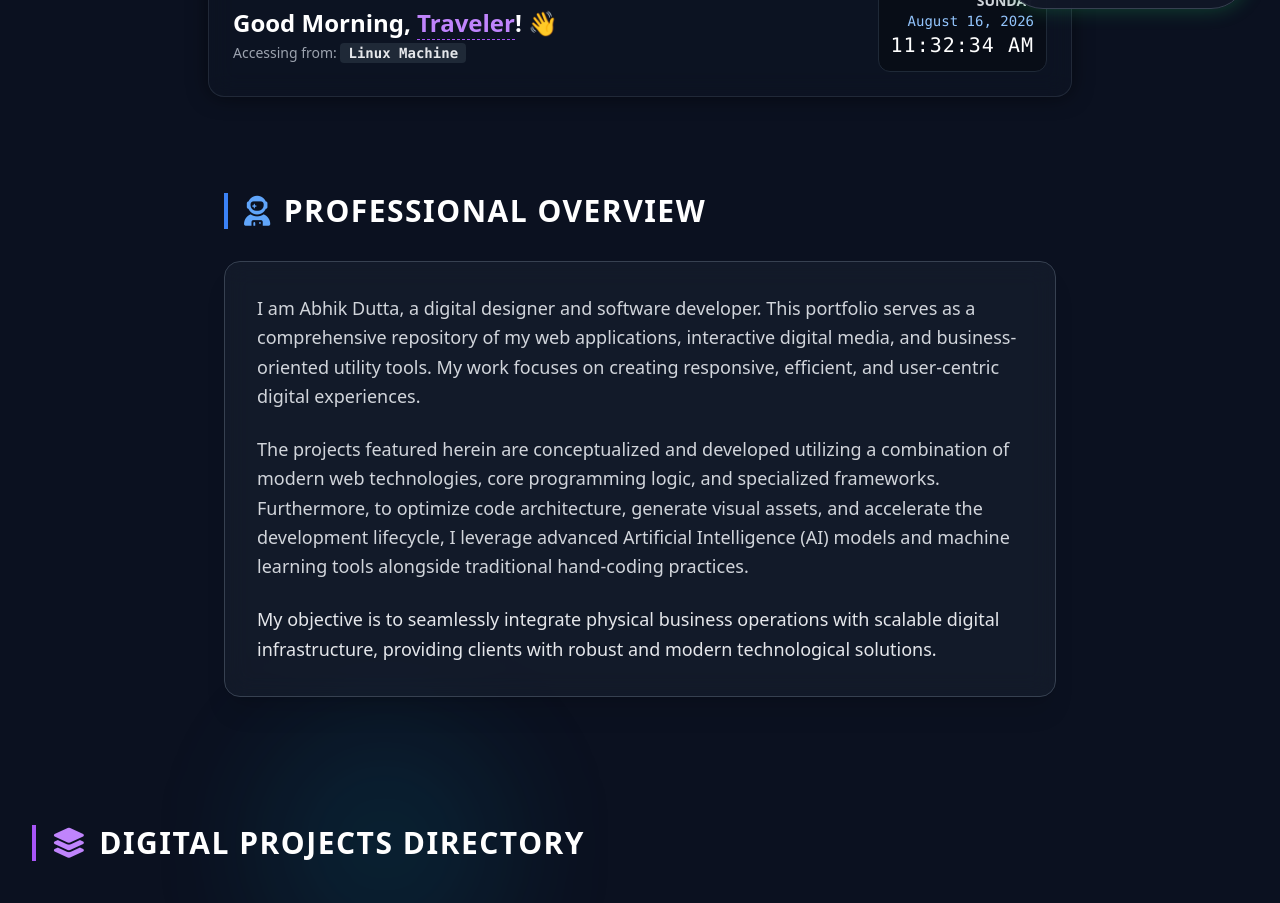
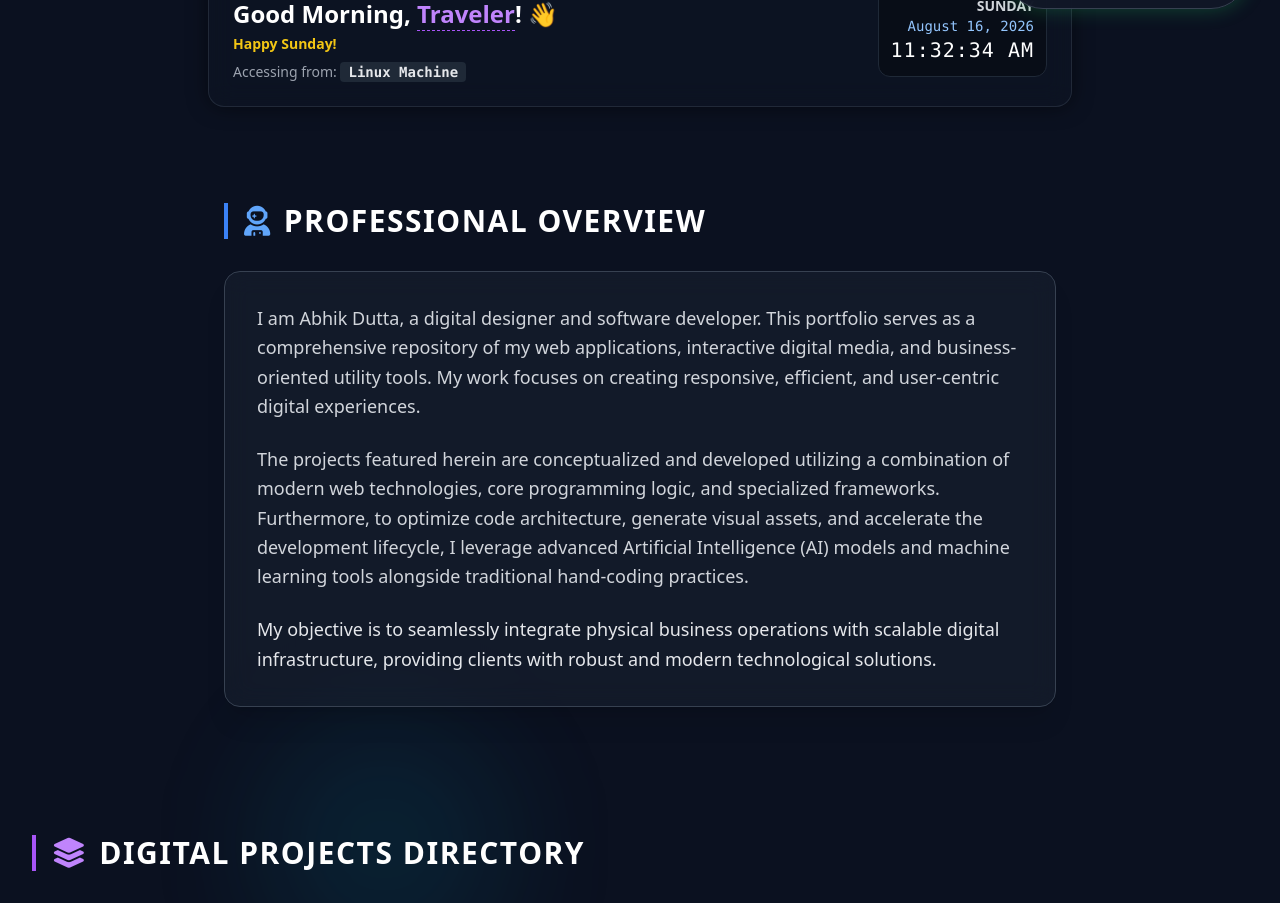
Before and after one commit to ab2001k/visit, a plain HTML site: page index.html in a window 1280 px wide. Shown: the part 759-1662 px from the top of the page. Drawn offline with nearby package versions, Linux system fonts and the light colour scheme.

Commit message:
Update index.html

```diff
--- a/index.html
+++ b/index.html
@@ -82,7 +82,7 @@
             border-color: rgba(59, 130, 246, 0.5);
         }
 
-        /* Fixed Icon Animation - Simply gets a little bigger from its current spot */
+        /* Fixed Icon Animation */
         .project-card i {
             transition: transform 0.3s ease;
             transform-origin: left center;
@@ -96,7 +96,7 @@
             transition: color 0.3s ease;
         }
         .project-card:hover h3 {
-            color: #60a5fa; /* Text Blue Highlight */
+            color: #60a5fa;
         }
 
         /* Dynamic Icon Transition */
@@ -123,7 +123,7 @@
             transform: translateY(0);
         }
 
-        /* Staggered transition delay for grid items */
+        /* Staggered transition delay */
         .stagger-1 { transition-delay: 0.1s; }
         .stagger-2 { transition-delay: 0.2s; }
         .stagger-3 { transition-delay: 0.3s; }
@@ -188,6 +188,10 @@
                 <h3 class="text-xl md:text-2xl text-white font-semibold mb-1" id="greeting-text">
                     Welcome back, <span id="visitor-name" class="text-purple-400 cursor-pointer border-b border-dashed border-purple-500 hover:text-purple-300 transition-colors" title="Click to edit your name">Traveler</span>! 👋
                 </h3>
+
+                <!-- NEW: Dynamic Festival Wish element -->
+                <p id="festival-wish" class="text-yellow-400 font-bold text-sm mb-2 h-5 transition-opacity duration-500"></p>
+
                 <p class="text-gray-400 text-sm">
                     Accessing from: <span id="visitor-platform" class="text-gray-200 font-mono font-bold bg-gray-800 px-2 py-0.5 rounded">Detecting...</span>
                 </p>
@@ -257,11 +261,12 @@
                 <p class="text-gray-400 text-sm relative z-10">Interactive, shareable greeting links optimized for high-volume network traffic.</p>
             </a>
 
+            <!-- NEW: ADRE Project description updated -->
             <a href="https://ab2001k.github.io/adre-prep" target="_blank" class="project-card rounded-xl p-6 block relative overflow-hidden group reveal stagger-2">
                 <div class="absolute inset-0 bg-gradient-to-br from-orange-500/10 to-transparent opacity-0 group-hover:opacity-100 transition-opacity"></div>
                 <i class="fas fa-book-open text-3xl text-orange-400 mb-4 block relative z-10"></i>
                 <h3 class="text-xl font-bold mb-2 text-white relative z-10">ADRE Educational Portal</h3>
-                <p class="text-gray-400 text-sm relative z-10">Resource management portal compiled for Assam state examination preparation.</p>
+                <p class="text-gray-400 text-sm relative z-10">Resource management portal compiled for Assam state examination preparation. <br> <span class="text-green-400 font-semibold mt-1 inline-block">(Updated: Quiz Format added)</span></p>
             </a>
 
             <a href="https://ab2001k.github.io/resume/" target="_blank" class="project-card rounded-xl p-6 block relative overflow-hidden group reveal stagger-3 border-cyan-700/50">
@@ -319,20 +324,16 @@
         </div>
     </section>
 
-    <!-- Footer -->
+    <!-- Footer (NEW: Removed direct phone number link) -->
     <footer class="bg-[#050810] py-16 border-t border-gray-800 pb-28 relative z-10">
         <div class="max-w-4xl mx-auto px-4 text-center reveal">
             <h3 class="text-lg font-bold text-white mb-8 uppercase tracking-widest flex justify-center items-center gap-2">
                 <i class="fas fa-link text-gray-500"></i> Connect & Follow
             </h3>
 
-            <div class="mb-8 hover:scale-105 transition-transform inline-block">
-                <a href="tel:+918822967314" class="inline-flex items-center gap-3 text-green-400 hover:text-green-300 transition-colors text-2xl font-bold bg-gray-900/80 border border-gray-700 py-3 px-6 rounded-full shadow-[0_0_15px_rgba(74,222,128,0.2)] hover:shadow-[0_0_25px_rgba(74,222,128,0.4)] backdrop-blur-sm" title="Call Designer Directly">
-                    <i class="fas fa-phone-alt animate-pulse"></i> +91 88229 67314
-                </a>
-            </div>
+            <!-- Direct Phone Number Block was removed from here -->
 
-            <div class="flex justify-center gap-6 mb-8">
+            <div class="flex justify-center gap-6 mb-8 mt-4">
                 <a href="https://facebook.com/ab2001k" target="_blank" class="text-gray-400 hover:text-blue-500 hover:-translate-y-1 transition-all text-3xl" title="Facebook">
                     <i class="fab fa-facebook"></i>
                 </a>
@@ -347,7 +348,11 @@
                 </a>
             </div>
 
-            <p class="text-gray-600 text-xs tracking-wider uppercase">
+            <div style="text-align: center; padding: 10px 0; color: var(--text-muted); font-size: 13px; font-weight: 500; letter-spacing: 1px;">
+                Designed by <a href="https://ab2001k.github.io/visit/" target="_blank" style="color: var(--neon-blue); text-decoration: none; font-weight: bold;">Abhik Dutta</a>
+            </div>
+
+            <p class="text-gray-600 text-xs tracking-wider uppercase mt-4">
                 &copy; <span id="copyright-year">2026</span> Abhik Dutta (ab2001k). All rights reserved.<br>
                 Unauthorized duplication of this portfolio's code is strictly prohibited.
             </p>
@@ -386,7 +391,6 @@
 
     <script>
         // --- EASTER EGGS ---
-        // 1. Console Egg
         console.log("%cHello Curious Developer! 🕵️‍♂️", "color: #60a5fa; font-size: 20px; font-weight: bold; padding: 5px 0;");
         console.log("%cLooks like you found my first easter egg. Type %cmatrixMode()%c in this console to see something cool.", "color: #ccc;", "color: #0f0; font-family: monospace; font-weight: bold;", "color: #ccc;");
 
@@ -401,7 +405,6 @@
             return "Matrix mode activated. Follow the white rabbit 🐇.";
         };
 
-        // 2. Clickable Egg on Hero Name
         let clickCount = 0;
         const heroName = document.getElementById('hero-name');
         heroName.addEventListener('click', (e) => {
@@ -411,7 +414,6 @@
                 e.target.classList.remove('from-blue-400', 'via-indigo-400', 'to-purple-400');
                 e.target.classList.add('from-yellow-400', 'via-gray-400', 'to-yellow-600');
 
-                // Revert after 4 seconds
                 setTimeout(() => {
                     e.target.textContent = "Abhik";
                     e.target.classList.add('from-blue-400', 'via-indigo-400', 'to-purple-400');
@@ -441,7 +443,7 @@
                 let mins = now.getMinutes().toString().padStart(2, '0');
                 let secs = now.getSeconds().toString().padStart(2, '0');
                 let ampm = hours >= 12 ? 'PM' : 'AM';
-                hours = hours % 12 || 12; // 12-hour format
+                hours = hours % 12 || 12;
 
                 liveTime.textContent = `${hours}:${mins}:${secs} ${ampm}`;
                 copyrightYear.textContent = now.getFullYear();
@@ -485,6 +487,73 @@
                     nameSpan.textContent = cleanedName;
                 }
             });
+        }
+
+        // --- NEW: DYNAMIC FESTIVAL WISH LOGIC ---
+        function initFestivalWish() {
+            // Calendar of global, Indian, and Assam-specific festivals
+            const festivalCalendar = {
+                "01-01": ["Happy New Year!"],
+                "01-14": ["Happy Makar Sankranti!", "Happy Magh Bihu!"],
+                "01-15": ["Happy Magh Bihu!", "Happy Pongal!"],
+                "01-23": ["Netaji Jayanti!"],
+                "01-26": ["Happy Republic Day!"],
+                "01-31": ["Me-Dam-Me-Phi!"],
+                "02-14": ["Happy Valentine's!"],
+                "02-28": ["National Science Day!"],
+                "03-08": ["Happy Women's Day!"],
+                "04-14": ["Happy Rongali Bihu!", "Happy Bengali New Year!"],
+                "04-15": ["Happy Rongali Bihu!"],
+                "04-22": ["Happy Earth Day!"],
+                "05-01": ["Happy Labour Day!"],
+                "06-05": ["World Environment Day!"],
+                "06-21": ["World Music Day!", "Intl. Yoga Day!"],
+                "08-15": ["Happy Independence Day!"],
+                "09-05": ["Happy Teachers' Day!"],
+                "10-02": ["Gandhi Jayanti!"],
+                "10-18": ["Happy Kati Bihu!"],
+                "10-31": ["Happy Halloween!", "National Unity Day!"],
+                "11-14": ["Happy Children's Day!"],
+                "12-02": ["Happy Asom Divas!"],
+                "12-25": ["Merry Christmas!"],
+                "12-31": ["Happy New Year's Eve!"]
+            };
+
+            const now = new Date();
+            const month = String(now.getMonth() + 1).padStart(2, '0');
+            const day = String(now.getDate()).padStart(2, '0');
+            const dateKey = `${month}-${day}`;
+
+            const daysOfWeek = ["Sunday", "Monday", "Tuesday", "Wednesday", "Thursday", "Friday", "Saturday"];
+            const currentDayName = daysOfWeek[now.getDay()];
+
+            // Fallback positive wishes if no specific festival exists today
+            const defaultWishes = [`Happy ${currentDayName}!`, "Keep Coding!", "Stay Awesome!", "Have a great day!"];
+
+            const wishesToShow = festivalCalendar[dateKey] || defaultWishes;
+            const wishElement = document.getElementById('festival-wish');
+
+            let currentWishIndex = 0;
+
+            function rotateWish() {
+                // Fade out
+                wishElement.style.opacity = 0;
+
+                // Change text and fade in after a short delay
+                setTimeout(() => {
+                    wishElement.textContent = wishesToShow[currentWishIndex];
+                    wishElement.style.opacity = 1;
+                    currentWishIndex = (currentWishIndex + 1) % wishesToShow.length;
+                }, 500);
+            }
+
+            // Show first wish immediately
+            rotateWish();
+
+            // If there's more than one wish to show today, swap them every 5 seconds
+            if (wishesToShow.length > 1) {
+                setInterval(rotateWish, 5000);
+            }
         }
 
         // --- SCROLL REVEAL ANIMATIONS ---
@@ -585,6 +654,7 @@
         // --- INIT ---
         window.onload = () => {
             initTracker();
+            initFestivalWish(); // Start the new dynamic wish system
             updateIcon(data[0].icon);
             setTimeout(typeWriter, 500);
 
```
